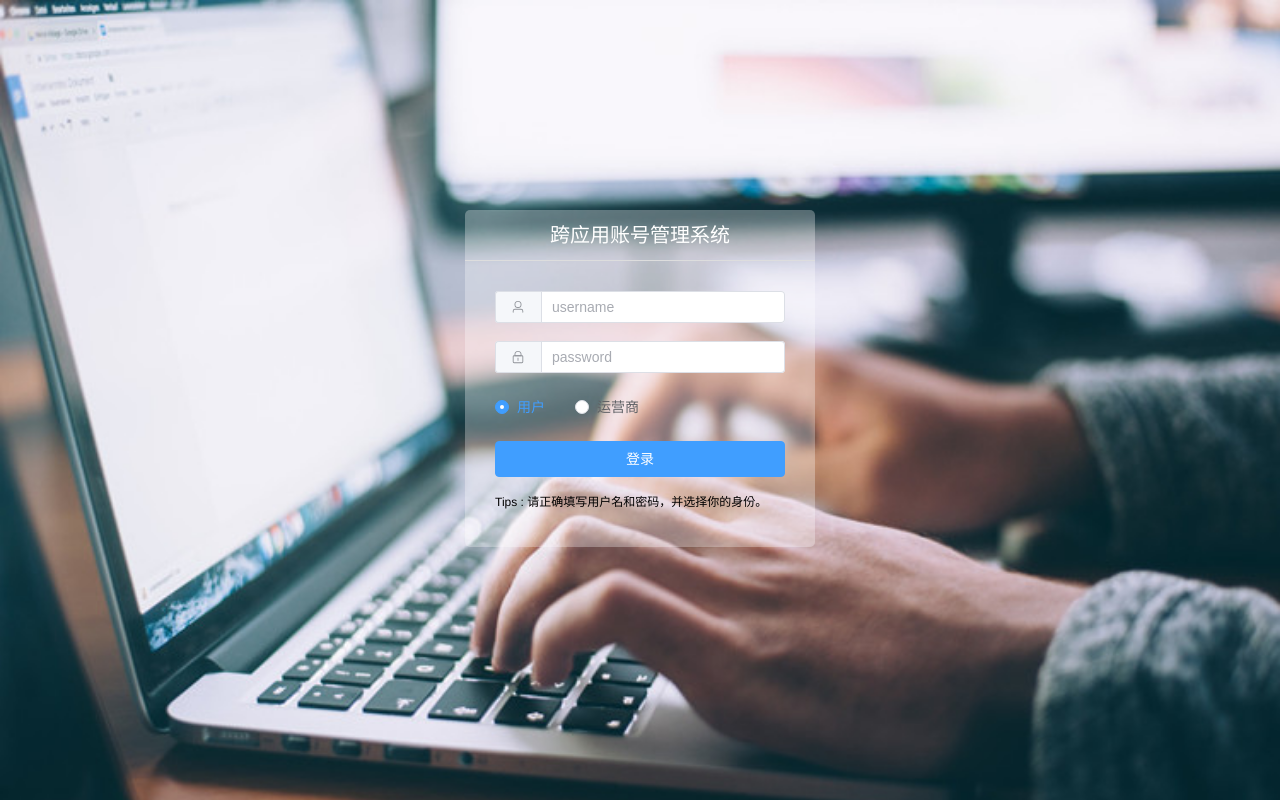
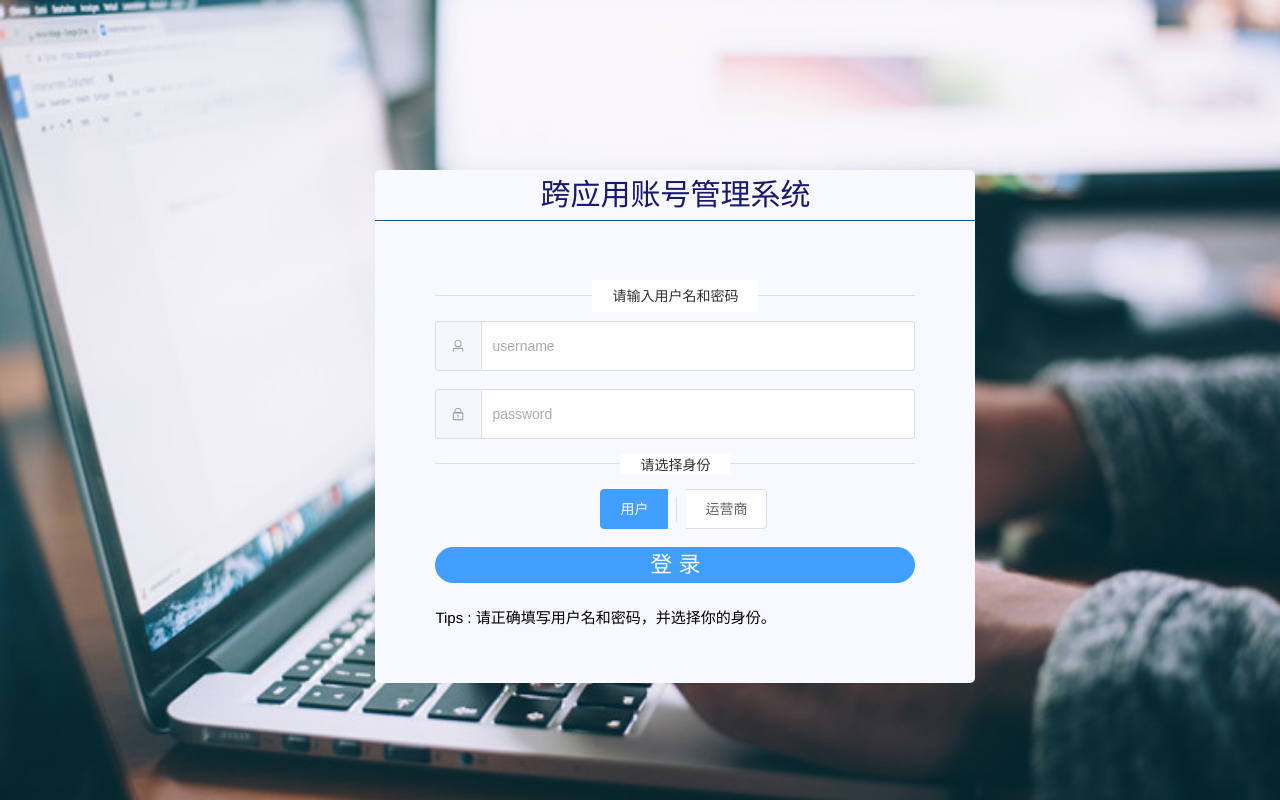
Before and after one commit to lzh594/smartChain, a Vue app in the folder foreEnd/vue-manage-system/: page /#/login in a window 1280 px wide. Built offline with nearby package versions, Linux system fonts and the light colour scheme; a small style sheet from the web is missing.

Commit message:
first login/dashboard change

```diff
--- a/foreEnd/vue-manage-system/components.d.ts
+++ b/foreEnd/vue-manage-system/components.d.ts
@@ -16,6 +16,7 @@ declare module '@vue/runtime-core' {
     ElCol: typeof import('element-plus/es')['ElCol']
     ElDatePicker: typeof import('element-plus/es')['ElDatePicker']
     ElDialog: typeof import('element-plus/es')['ElDialog']
+    ElDivider: typeof import('element-plus/es')['ElDivider']
     ElDropdown: typeof import('element-plus/es')['ElDropdown']
     ElDropdownItem: typeof import('element-plus/es')['ElDropdownItem']
     ElDropdownMenu: typeof import('element-plus/es')['ElDropdownMenu']
--- a/foreEnd/vue-manage-system/index.html
+++ b/foreEnd/vue-manage-system/index.html
@@ -5,13 +5,13 @@
   <meta charset="utf-8">
   <meta http-equiv="X-UA-Compatible" content="IE=edge">
   <meta name="viewport" content="width=device-width,initial-scale=1.0">
-  <title>vue-manage-system</title>
+  <title>vue-smartChain</title>
   <link rel="stylesheet" href="https://at.alicdn.com/t/font_830376_qzecyukz0s.css">
 </head>
 
 <body>
   <noscript>
-    <strong>We're sorry but manage-system doesn't work properly without JavaScript enabled.
+    <strong>We're sorry but smartChain manage-system doesn't work properly without JavaScript enabled.
       Please enable it to continue.</strong>
   </noscript>
   <div id="app"></div>
--- a/foreEnd/vue-manage-system/src/router/index.ts
+++ b/foreEnd/vue-manage-system/src/router/index.ts
@@ -163,7 +163,7 @@ const router = createRouter({
 });
 
 router.beforeEach((to, from, next) => {
-    document.title = `${to.meta.title} | vue-manage-system`;
+    document.title = `${to.meta.title} | smartChain`;
     const role = localStorage.getItem('ms_username');
     const permiss = usePermissStore();
     if (!role && to.path !== '/login') {
--- a/foreEnd/vue-manage-system/src/views/dashboard.vue
+++ b/foreEnd/vue-manage-system/src/views/dashboard.vue
@@ -4,7 +4,7 @@
             <el-col :span="8">
                 <el-card shadow="hover" class="mgb20" style="height: 252px">
                     <div class="user-info">
-                        <el-avatar v-if="identity==='1'" class="user-avator" :size="30" :src="userImg"/>
+                        <el-avatar v-if="identity==='1'" class="user-avator" :size="120" :src="userImg"/>
                         <el-avatar v-else class="user-avator" :size="120" :src="orgImg"/>
                         <div class="user-info-cont">
                             <div class="user-info-name">{{ username }}</div>
@@ -12,13 +12,12 @@
                         </div>
                     </div>
                     <div class="user-info-list">
-                        上次登录时间：
-                        <span>2023-08-02</span>
+                      日期：
+                      <span>{{ currentTime }}</span>
                     </div>
-                    <div class="user-info-list">
-                        上次登录地点：
-                        <span>北京</span>
-                    </div>
+                    <div class="user-welcome">
+                      欢迎使用智链通！
+                   </div>
                 </el-card>
                 <el-row :gutter="20" class="mgb20">
                     <el-col :span="12">
@@ -110,7 +109,7 @@
 </template>
 
 <script setup lang="ts" name="dashboard">
-import imgurl from './../assets/img/user.jpg';
+import { ref, onMounted } from 'vue';
 import {Calendar, ChatDotRound, Goods} from "@element-plus/icons-vue";
 import userImg from "../assets/img/user.jpg";
 import orgImg from "../assets/img/org.jpg";
@@ -119,6 +118,23 @@ const identity = localStorage.getItem('ms_identity');
 const username = localStorage.getItem('ms_username');
 const role: string = identity === '0' ? '运营商' : '普通用户';
 
+
+const currentTime = ref('');
+const currentLocation = ref('');
+
+onMounted(async () => {
+    // 获取当前时间
+    const date = new Date();
+    const month = (date.getMonth() + 1).toString().padStart(2, '0'); // 月份从0开始，所以需要+1
+    const day = date.getDate().toString().padStart(2, '0');
+    const year = date.getFullYear();
+    currentTime.value = `${year}-${month}-${day}`;
+
+    // 获取当前地理位置
+    const response = await fetch('https://api.map.baidu.com/location/ip?ak=你的API密钥&coor=bd09ll');
+    const data = await response.json();
+    currentLocation.value = `${data.content.address_detail.province}${data.content.address_detail.city}`;
+});
 
 </script>
 
@@ -135,25 +151,45 @@ const role: string = identity === '0' ? '运营商' : '普通用户';
 .user-info-cont {
     padding-left: 50px;
     flex: 1;
-    font-size: 14px;
+    font-size: 20px;
     color: #999;
+    font-weight: bold;
+    text-align: center;
 }
 
 .user-info-cont div:first-child {
     font-size: 30px;
     color: #222;
+    font-weight: bold;
+    text-align: center;
+}
+
+.user-info-cont div:last-child {
+    font-size: 25px;
+    color: #999;
+    text-align: center;
 }
 
 .user-info-list {
-    font-size: 14px;
+    font-size: 18px;
+    font-weight: bold;
     color: #999;
     line-height: 25px;
+    text-align: center;
 }
 
 .user-info-list span {
     margin-left: 70px;
 }
+.user-welcome{
+  font-size: 30px;
+  font-weight: bold;
+  color: #324160;
+  line-height: 50px;
+  text-align: center;
+  font-family: "楷体", serif;
 
+}
 .mgb20 {
     margin-bottom: 20px;
 }
--- a/foreEnd/vue-manage-system/src/views/login.vue
+++ b/foreEnd/vue-manage-system/src/views/login.vue
@@ -3,33 +3,46 @@
         <div class="ms-login">
             <div class="ms-title">跨应用账号管理系统</div>
             <el-form :model="param" :rules="rules" ref="login" label-width="0px" class="ms-content">
-                <el-form-item prop="username">
-                    <el-input v-model="param.username" placeholder="username">
+                <el-form-item prop="username" class="form-item">
+                    <el-divider content-position="center" font-size="30px">请输入用户名和密码</el-divider>
+                    <el-input v-model="param.username" placeholder="username" class="input-field">
                         <template #prepend>
-                            <el-button :icon="User"></el-button>
+                            <el-button icon="User" size="12px"></el-button>
                         </template>
                     </el-input>
                 </el-form-item>
-                <el-form-item prop="password">
+                <el-form-item prop="password" class="form-item">
                     <el-input
-                        type="text"
+                        type="password"
                         placeholder="password"
                         v-model="param.password"
                         @keyup.enter="submitForm(login)"
+                        class="input-field"
                     >
                         <template #prepend>
-                            <el-button :icon="Lock"></el-button>
+                            <el-button icon="Lock" size="16px"></el-button>
                         </template>
                     </el-input>
                 </el-form-item>
-                <el-form-item>
-                    <el-radio-group v-model="param.identity">
-                        <el-radio label="用户">用户</el-radio>
-                        <el-radio label="运营商">运营商</el-radio>
+                <el-divider content-position="center">请选择身份</el-divider>
+                <el-form-item class="form-item">
+                    <el-radio-group v-model="param.identity" size="big" class="identity-group" align="center">
+                        <el-radio-button label="用户" border size="large" align="center">用户
+                        </el-radio-button>
+                        <el-divider direction="vertical"></el-divider>
+                        <el-radio-button label="运营商" border size="large" >运营商</el-radio-button>
                     </el-radio-group>
+                    <!--      <el-row>-->
+                    <!--          <el-button round>圆角按钮</el-button>-->
+                    <!--          <el-button type="primary" round>主要按钮</el-button>-->
+                    <!--          <el-button type="success" round>成功按钮</el-button>-->
+                    <!--          <el-button type="info" round>信息按钮</el-button>-->
+                    <!--          <el-button type="warning" round>警告按钮</el-button>-->
+                    <!--          <el-button type="danger" round>危险按钮</el-button>-->
+                    <!--      </el-row>-->
                 </el-form-item>
                 <div class="login-btn">
-                    <el-button type="primary" @click="submitForm(login)">登录</el-button>
+                    <el-button round type="primary" @click="submitForm(login)" class="login-button">登 录</el-button>
                 </div>
                 <p class="login-tips">Tips : 请正确填写用户名和密码，并选择你的身份。</p>
             </el-form>
@@ -38,13 +51,15 @@
 </template>
 
 <script setup lang="ts">
-import { ref, reactive } from 'vue';
-import { useTagsStore } from '../store/tags';
-import { usePermissStore } from '../store/permiss';
-import { useRouter } from 'vue-router';
-import { ElMessage } from 'element-plus';
-import type { FormInstance, FormRules } from 'element-plus';
-import { Lock, User } from '@element-plus/icons-vue';
+import {ref, reactive} from 'vue';
+import {useTagsStore} from '../store/tags';
+import {usePermissStore} from '../store/permiss';
+import {useRouter} from 'vue-router';
+import {ElMessage} from 'element-plus';
+import type {FormInstance, FormRules} from 'element-plus';
+import {Lock, User} from '@element-plus/icons-vue';
+import user from "./user.vue";
+
 
 interface LoginInfo {
     username: string;
@@ -67,8 +82,8 @@ const rules: FormRules = {
             trigger: 'blur'
         }
     ],
-    password: [{ required: true, message: '请输入密码', trigger: 'blur' }],
-    identity: [{ required: true, message: '请选择身份', trigger: 'blur' }]
+    password: [{required: true, message: '请输入密码', trigger: 'blur'}],
+    identity: [{required: true, message: '请选择身份', trigger: 'blur'}]
 };
 const permiss = usePermissStore();
 const login = ref<FormInstance>();
@@ -96,6 +111,26 @@ tags.clearTags();
 </script>
 
 <style scoped>
+.form-item {
+    font-size: 40px; /* adjust as needed */
+}
+
+.input-field {
+    height: 50px; /* adjust as needed */
+}
+
+.identity-group /deep/ {
+    display: block;
+    font-size: 25px;
+    font-weight: bold;
+    justify-content: center;
+    margin-left: 165px;
+}
+
+.login-button {
+    font-size: 22px; /* adjust as needed */
+}
+
 .login-wrap {
     position: relative;
     width: 100%;
@@ -103,38 +138,46 @@ tags.clearTags();
     background-image: url(../assets/img/login-bg.jpg);
     background-size: 100%;
 }
+
 .ms-title {
     width: 100%;
     line-height: 50px;
     text-align: center;
-    font-size: 20px;
-    color: #fff;
-    border-bottom: 1px solid #ddd;
+    font-size: 30px;
+    color: midnightblue;
+    border-bottom: 1px solid #18518d;
 }
+
 .ms-login {
     position: absolute;
-    left: 50%;
-    top: 50%;
-    width: 350px;
+    left: 43%;
+    top: 45%;
+    width: 600px;
     margin: -190px 0 0 -175px;
     border-radius: 5px;
-    background: rgba(255, 255, 255, 0.3);
+    background: ghostwhite;
     overflow: hidden;
 }
+
 .ms-content {
-    padding: 30px 30px;
+    padding: 50px 60px;
 }
+
 .login-btn {
+    font-size: 24px;
     text-align: center;
 }
+
 .login-btn button {
     width: 100%;
     height: 36px;
-    margin-bottom: 10px;
+    margin-bottom: 20px;
 }
+
 .login-tips {
-    font-size: 12px;
+    font-size: 15px;
     line-height: 30px;
     color: #000;
 }
+
 </style>
```
Also changed, not shown: foreEnd/vue-manage-system/src/views/DB.json (deleted, +0 -64 lines), foreEnd/vue-manage-system/src/views/history.json (deleted, +0 -46 lines).
